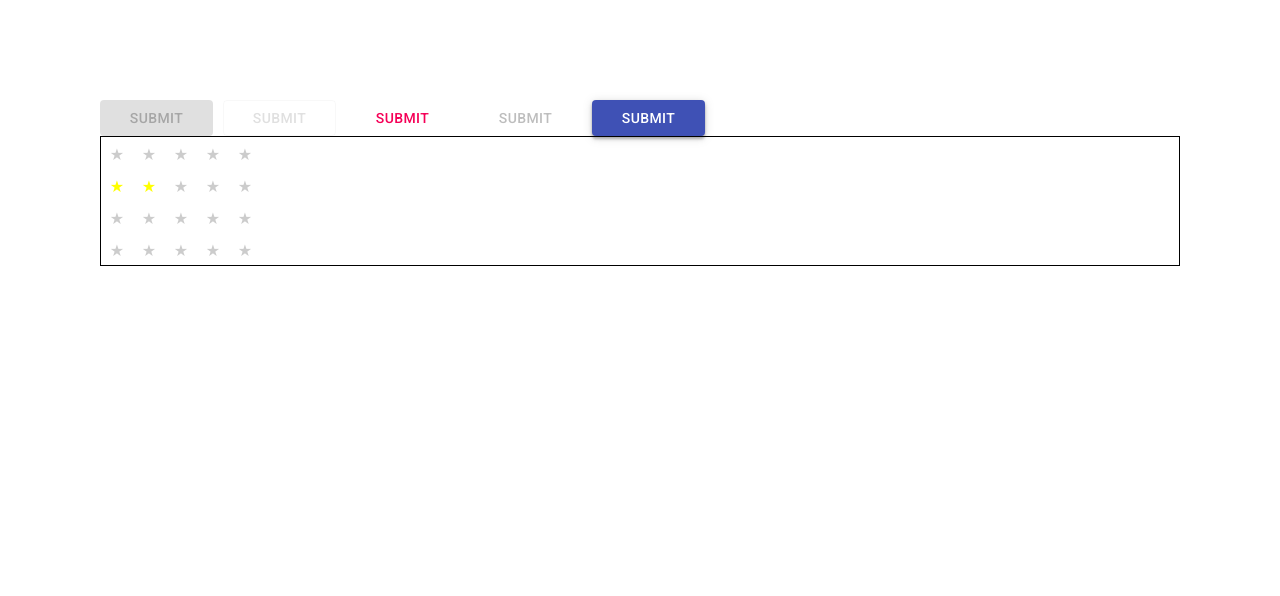
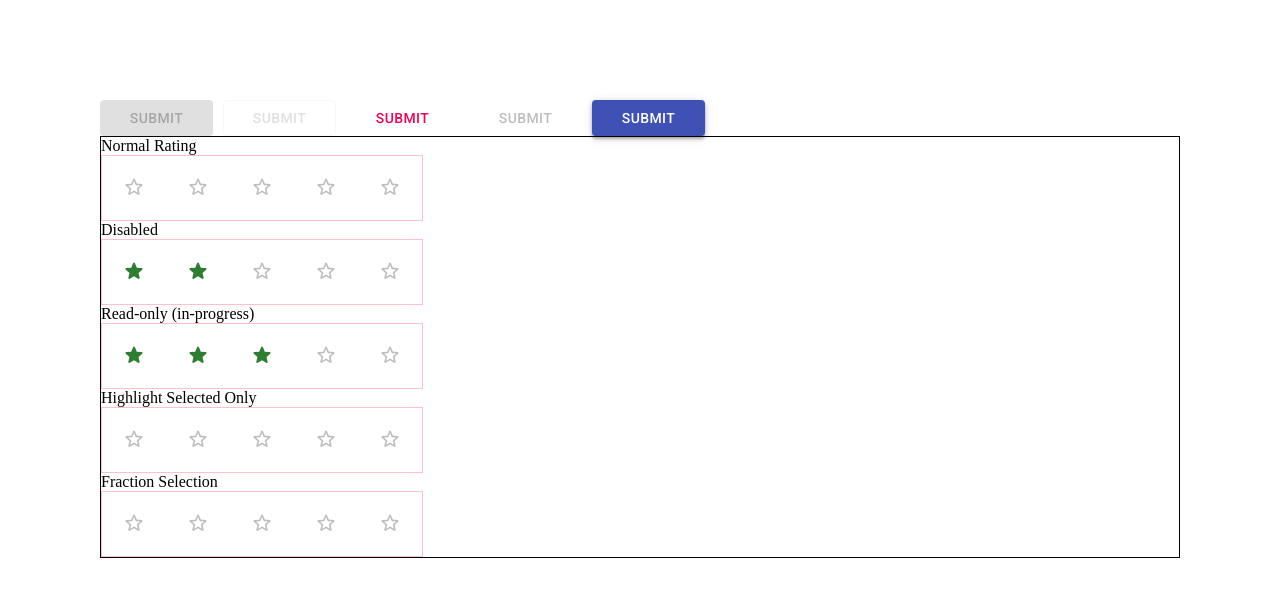
Before and after one commit to z123fg/antraui, a React (Create React App) app: page / in a window 1280 px wide. Shown: the top 596 px of the page. Built offline with nearby package versions, Linux system fonts and the light colour scheme.

Commit message:
added highlight selected only and fractional rating

```diff
--- a/package.json
+++ b/package.json
@@ -3,6 +3,10 @@
   "version": "0.1.0",
   "private": true,
   "dependencies": {
+    "@emotion/react": "^11.10.0",
+    "@emotion/styled": "^11.10.0",
+    "@mui/icons-material": "^5.8.4",
+    "@mui/material": "^5.9.3",
     "@testing-library/jest-dom": "^5.16.4",
     "@testing-library/react": "^13.3.0",
     "@testing-library/user-event": "^13.5.0",
--- a/src/App.tsx
+++ b/src/App.tsx
@@ -17,10 +17,16 @@ function App() {
       <MyButton onClick={()=>{console.log("clicked")}} color="primary" variant="contained" >SUBMIT</MyButton>
       </div>
       <div style={{display:"flex", flexDirection:"column", border:'1px solid black', width:'auto'}}>
+        <label>Normal Rating</label>
         <MyRating onValueChange={(newValue)=>{console.log(newValue)}} precision={1}/>
+        <label>Disabled</label>
         <MyRating onValueChange={(newValue)=>{console.log(newValue)}} value={2} precision={0.5} disabled/>
+        <label>Read-only (in-progress)</label>
+        <MyRating onValueChange={(newValue)=>{console.log(newValue)}} value={3} precision={0.5} readOnly/>
+        <label>Highlight Selected Only</label>
         <MyRating onValueChange={(newValue)=>{console.log(newValue)}} precision={1} highlightSelectedOnly/>
-        <MyRating onValueChange={(newValue)=>{console.log(newValue)}} precision={1} size="Small"/>
+        <label>Fraction Selection</label>
+        <MyRating onValueChange={(newValue)=>{console.log(newValue)}} precision={0.5} size="Small"/>
       </div>
     </div>
   );
--- a/src/components/MyRating/MyRating.tsx
+++ b/src/components/MyRating/MyRating.tsx
@@ -1,4 +1,7 @@
-import { FC, MouseEvent, ReactNode, useEffect, useState } from "react";
+import { FC, MouseEvent, ReactNode, useRef, useState } from "react";
+import StarRoundedIcon from '@mui/icons-material/StarRounded';
+import StarBorderRoundedIcon from '@mui/icons-material/StarBorderRounded';
+import StarHalfRoundedIcon from '@mui/icons-material/StarHalfRounded';
 
 type RatingSize = "Small" | "Medium" | "Large";
 
@@ -36,27 +39,81 @@ const MyRating: FC<IMyRatingProps> = ({
     max = 5,
     disabled = false,
     readOnly = false,
-    precision = 1,
+    precision = 0.5,
     highlightSelectedOnly = false,
-    icon = <span className="star">&#9733;</span>,
-    emptyIcon = <span className="star">&#9733;</span>,
+    icon = <StarRoundedIcon/>,
+    emptyIcon = <StarBorderRoundedIcon color="disabled"/>,
     onValueChange,
     onHoverChange
 }:IMyRatingProps) => {
     const [rating, setRating] = useState<number>(value);
     const [hover, setHover] = useState<number>(value);
+    const [isHover, setIsHover] = useState<boolean>(false);
+    const ratingContainerRef = useRef<HTMLDivElement>(null);
 
-    const handleHover = (rate:number) => {
+    const handleMouseEnter = (e:MouseEvent, rate:number) => {
+      setIsHover(true);
+      if (precision === 1){
         setHover(rate);
         onHoverChange?.(rate);
+      } else {
+        let hoverRating = handlePrecisionRating(e);
+        setHover(rate);
+        onHoverChange?.(rate);
+        if (rate - hoverRating < 0.5){
+          setHover(rate);
+          onHoverChange?.(rate);
+        } else {
+          setHover(hoverRating);
+          onHoverChange?.(hoverRating);
+        }
+      }
+        // handlePrecisionRating(e);
     }
-    const handleClick= (rate:number) => {
+    const handleMouseLeave = (e:MouseEvent, rate:number) => {
+      setIsHover(false);
+      setHover(rate);
+      onHoverChange?.(rate);
+    }
+
+
+    const handleClick= (e:MouseEvent, rate:number) => {
+      if (precision === 1){
         setRating(rate);
         onValueChange?.(rate);
+      } else {
+        let selectedRating = handlePrecisionRating(e);
+        //rate = current star selected
+        // rating = star user want to show
+        if (rate - selectedRating < 0.5){
+          setRating(rate);
+          onValueChange?.(rate);
+        } else {
+          setRating(selectedRating);
+          onValueChange?.(selectedRating);
+        }
+      }
+    }
+
+    const handlePrecisionRating = (e:MouseEvent) => {
+      // to get the legnth and width of current container of the rating stars
+      const rect = ratingContainerRef.current?.getBoundingClientRect();
+      const width = rect?.width || 0;
+      const left = rect?.left || 0;
+      let percent = (e.clientX - left)/width;
+      const numberInStar = percent*max;
+      // const nearestNumber = Math.round((numberInStar + precision / 2) / precision) * precision;
+      // console.log("percent: ", percent, "\nNumber of Star: ", numberInStar, "\nNearest number: ", nearestNumber);
+      const preciseResult = Number(numberInStar.toFixed(2))
+      // const result = Number(nearestNumber.toFixed(2));
+      return preciseResult;
     }
     // STILL NEED TO WORK ON RENDER ICON BASED ON THE CONDITION BY CONDITIONALLY RENDER emptyIcon/icon
     return(
-        <div className={`${classes} rate${disabled ? " disabled" : ""}${readOnly ? " read-only": ""}`}>
+        <div
+        className={`${classes}rate${disabled ? " disabled" : ""}${readOnly ? " read-only": ""}`}
+        ref={ratingContainerRef}
+        >
         {
         [...Array(max)].map((star, index) => {
           index += 1;
@@ -65,12 +122,27 @@ const MyRating: FC<IMyRatingProps> = ({
               type="button"
               key={index}
               disabled={disabled}
-              className={`icon size${size} ${index <= (hover || rating) ? `iconFilled` : `iconEmpty`} ${highlightSelectedOnly ? index === rating ? "iconFilled" : "iconEmpty" : ""}`}
-              onClick={() => handleClick(index)}
-              onMouseEnter={() => handleHover(index)}
-              onMouseLeave={() => handleHover(rating)}
+              className={`icon size${size}
+              ${disabled ? " disabled": ""}
+              ${highlightSelectedOnly ? index === rating ? "iconFilled" : "iconEmpty" : ""}`}
+              onClick={!readOnly ? (e) => handleClick(e, index) : () => {}}
+              onMouseMove={!readOnly ? (e) => handleMouseEnter(e, index): () => {}}
+              onMouseLeave={!readOnly ?(e) => handleMouseLeave(e, rating): () => {}}
             >
-              {icon}
+              {highlightSelectedOnly
+              ?
+               index === rating ? <StarRoundedIcon color="success"/> : emptyIcon
+              :  !isHover
+                ? index <= rating
+                  ? <StarRoundedIcon color="success"/>
+                  :Math.abs(index - rating) < 1
+                    ? <StarHalfRoundedIcon color="success"/> : emptyIcon
+                : index <= hover
+                  ? <StarRoundedIcon color="error"/>
+                  : Math.abs(index - hover) < 1
+                    ? <StarHalfRoundedIcon color="error"/>
+                    : emptyIcon
+              }
             </button>
           );
         })
--- a/src/components/MyRating/_MyRating.scss
+++ b/src/components/MyRating/_MyRating.scss
@@ -1,18 +1,24 @@
 @use "../../scss/variable";
 @use "../../scss/mixin";
+
+.rate{
+    display: flex;
+    position: relative;
+    border: 1px solid pink;
+    width: fit-content;
+}
 
 .rate > button {
     background-color: transparent;
     border: 1px solid transparent;
     outline: none;
     cursor: pointer;
-    font-size: 1em;
+    font-size: 2em;
     width: 2em;
     height: 2em;
-    line-height: 2em;
 }
-.disabled:hover{
-
+.disabled{
+    color: gray;
 }
 .disabled:active{
 
@@ -21,16 +27,19 @@
 
 }
 .icon:active:not([disabled]){
-  border: 1px solid red;
+    border: 1px solid red;
 }
 .icon:hover:not([disabled]){
-
+    border: 1px solid red;
 }
-.icon:read-only:not([disabled]){
-
+.icon:active{
+    border: 1px solid blue;
+}
+.icon:read-only:hover{
+    border: 1px solid transparent;
 }
 .iconFilled {
-    color: yellow;
+    color: black;
 }
 .iconEmpty {
     color: #ccc;
--- a/tsconfig.json
+++ b/tsconfig.json
@@ -18,7 +18,10 @@
     "resolveJsonModule": true,
     "isolatedModules": true,
     "noEmit": true,
-    "jsx": "react-jsx"
+    "jsx": "react-jsx",
+    "noImplicitAny": true,
+    "noImplicitThis": true,
+    "strictNullChecks": true,
   },
   "include": [
     "src"
```
Also changed, not shown: 1 other file (tests, documents, lock files or other folders).
